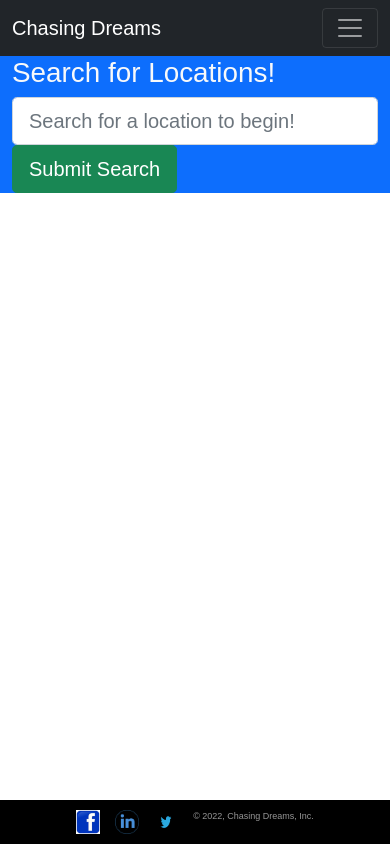
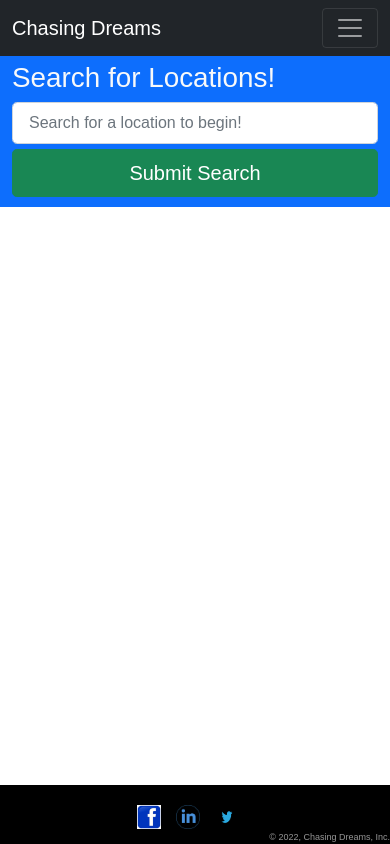
Before and after one commit to achuv37/Chasing-Dreams, a React (Create React App) app in the folder client/: page /search in a window 390 px wide. Built offline with nearby package versions, Linux system fonts and the light colour scheme; grey boxes are pictures that could not be loaded.

Commit message:
added some more styling and responsiveness

```diff
--- a/client/src/components/Footer/index.js
+++ b/client/src/components/Footer/index.js
@@ -33,8 +33,10 @@ function Footer() {
             ></img>
           </a>
         </div>
-        &copy; 2022, Chasing Dreams, Inc.
       </footer>
+      <div className="copyright">
+          &copy; 2022, Chasing Dreams, Inc.
+      </div>
     </>
   );
 }
--- a/client/src/index.css
+++ b/client/src/index.css
@@ -9,6 +9,7 @@ h4,
 h5,
 h6 {
   font-family: "Rubik Mono One", sans-serif;
+  padding-top: 5px;
 }
 
 .small {
@@ -19,6 +20,7 @@ h6 {
 /* Footer styling */
 #spacing {
   height: 100px;
+  background-color: transparent;
 }
 .footer {
   display: flex;
@@ -38,6 +40,14 @@ h6 {
   height: 48px;
   margin-bottom: 10px;
   margin-right: 40px;
+}
+.copyright {
+  display: block;
+  position: fixed;
+  bottom: 0;
+  right: 0;
+  font-size: small;
+  color: rgb(150, 150, 150);
 }
 
 .hero {
@@ -61,12 +71,14 @@ h6 {
   width: 35%;
   text-align: center;
   margin: 3.5%;
-  color: #fff;
+  color: rgb(255, 255, 255);
   font-size: 18px;
   line-height: 1.2;
   padding: 20px;
-  background-color: orange;
+  background-color: rgba(175, 114, 0, 0.75);
   margin-top: 10px;
+  border: 3px solid white;
+  box-shadow: 0 0 12px 4px rgba(0, 0, 0, 0.5);
 }
 .hero-cta h2 {
   font-style: italic;
@@ -76,10 +88,30 @@ h6 {
   text-shadow: 0 0 10px rgba(0, 0, 0, 0.5);
 }
 
+.searchForm {
+  padding-bottom: 20px;
+  display: flex;
+  justify-content: space-between;
+}
+
+.searchFormInput {
+  margin-right: 5px;
+  font-size: 1.5rem;
+}
+
 .cardImage {
   display: block;
-  width: 40%;
+  max-width: 40%;
+  max-height: 400px;
+  width: auto;
+  height: auto;
   float: right;
+}
+
+/* react-bootstrap alterations */
+
+.navbar-brand {
+  margin-right: 3rem;
 }
 
 /* smaller desktop */
@@ -94,6 +126,10 @@ h6 {
     width: 36px;
     height: 36px;
   }
+
+  .navbar-brand {
+    margin-right: 1rem;
+  }
 }
 
 /* tablets */
@@ -107,16 +143,17 @@ h6 {
     float: none;
     margin-left: auto;
     margin-right: auto;
-    width: 80%;
+    max-width: 80%;
+    max-height: 300px;
+    width: auto;
+    height: auto;
   }
 
   #spacing {
     height: 70px;
   }
-  .footer {
+  .copyright {
     font-size: x-small;
-    padding: 5px;
-    padding-top: 10px;
   }
 
   .logos {
@@ -124,6 +161,21 @@ h6 {
     height: 28px;
     margin-bottom: 5px;
     margin-right: 20px;
+  }
+
+  .searchForm {
+    flex-direction: column;
+    align-content: center;
+    padding-bottom: 10px;
+  }
+
+  .searchFormInput {
+    font-size: 1.25rem;
+  }
+
+  .searchBtn {
+    margin-top: 5px;
+    font-size: 1.25rem;
   }
 }
 
@@ -141,14 +193,17 @@ h6 {
 
   .cardImage {
     float: none;
-    width: 90%;
+    max-width: 90%;
+    max-height: 250px;
+    max-width: auto;
+    height: auto;
   }
 
   #spacing {
     height: 55px;
   }
 
-  .footer {
+  .copyright {
     font-size: xx-small;
   }
 
@@ -158,4 +213,12 @@ h6 {
     margin-bottom: 5px;
     margin-right: 15px;
   }
+
+  .searchFormInput {
+    font-size: 1rem;
+  }
+
+  .searchBtn {
+    font-size: 1.25rem;
+  }
 }
--- a/client/src/pages/Home.js
+++ b/client/src/pages/Home.js
@@ -11,7 +11,7 @@ function Home() {
           can help you to unwind and share new memories with your loved ones; on
           the other hand it also allows us to form a better understanding of
           ourselves and our beliefs by broadening our horizons.<br></br>
-          <br></br>Don't be afraid to chase your dreams!
+          <br></br>Search for a destination and begin chasing your dreams today!
         </p>
       </div>
     </section>
--- a/client/src/pages/SearchPlaces.js
+++ b/client/src/pages/SearchPlaces.js
@@ -139,9 +139,9 @@ const SearchPlaces = () => {
         <Container>
           <h1>Search for Locations!</h1>
           <Form onSubmit={handleFormSubmit}>
-            <Form.Row>
-              <Col xs={12} md={8}>
+            <Form.Row className="searchForm">
                 <Form.Control
+                  className="searchFormInput"
                   name="searchInput"
                   value={searchInput}
                   onChange={(e) => setSearchInput(e.target.value)}
@@ -153,12 +153,9 @@ const SearchPlaces = () => {
                       : "Search for a location to begin!"
                   }
                 />
-              </Col>
-              <Col xs={12} md={4}>
-                <Button type="submit" variant="success" size="lg">
+                <Button className="searchBtn" type="submit" variant="success" size="lg">
                   Submit Search
                 </Button>
-              </Col>
             </Form.Row>
           </Form>
         </Container>
```
